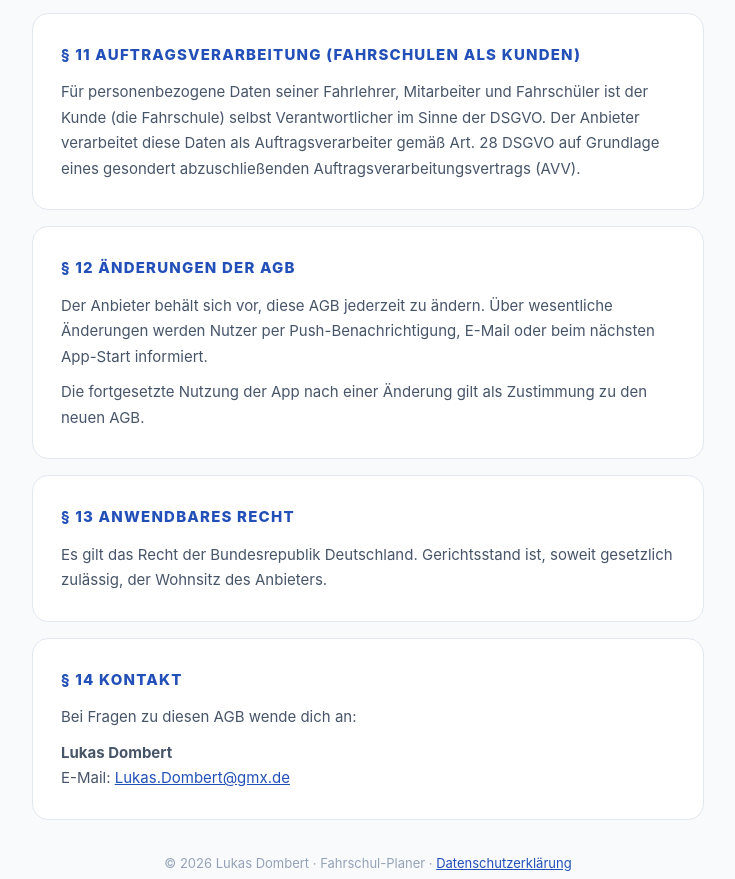
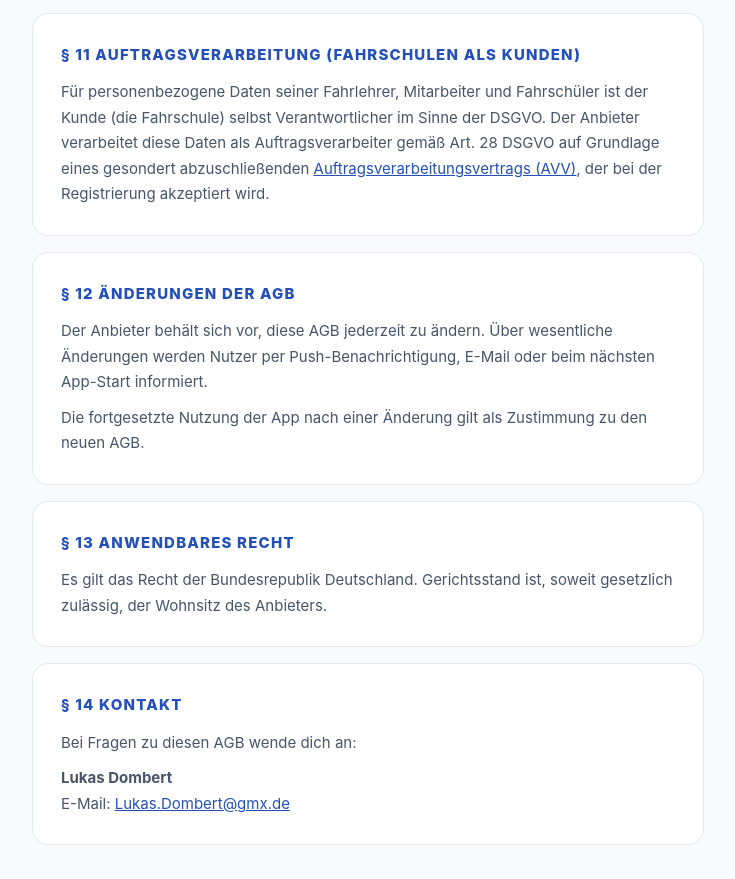
Before and after one commit to Lyccas/fahrschul-planer-datenschutz, a plain HTML site: page agb.html in a window 1280 px wide. Shown: the part 4029-4908 px from the top of the page, without its empty margins (272-1007 px from the left). Drawn offline with Linux system fonts and the light colour scheme.

Commit message:
Update AGB with AVV hyperlink for clarity
Added a hyperlink to the Auftragsverarbeitungsvertrag (AVV) in the AGB section regarding data processing responsibilities.

```diff
--- a/agb.html
+++ b/agb.html
@@ -195,7 +195,7 @@
 
   <div class="section">
     <h2>§ 11 Auftragsverarbeitung (Fahrschulen als Kunden)</h2>
-    <p>Für personenbezogene Daten seiner Fahrlehrer, Mitarbeiter und Fahrschüler ist der Kunde (die Fahrschule) selbst Verantwortlicher im Sinne der DSGVO. Der Anbieter verarbeitet diese Daten als Auftragsverarbeiter gemäß Art. 28 DSGVO auf Grundlage eines gesondert abzuschließenden Auftragsverarbeitungsvertrags (AVV).</p>
+    <p>Für personenbezogene Daten seiner Fahrlehrer, Mitarbeiter und Fahrschüler ist der Kunde (die Fahrschule) selbst Verantwortlicher im Sinne der DSGVO. Der Anbieter verarbeitet diese Daten als Auftragsverarbeiter gemäß Art. 28 DSGVO auf Grundlage eines gesondert abzuschließenden <a href="https://lyccas.github.io/fahrschul-planer-datenschutz/avv.html" target="_blank">Auftragsverarbeitungsvertrags (AVV)</a>, der bei der Registrierung akzeptiert wird.</p>
   </div>
 
   <div class="section">
```
